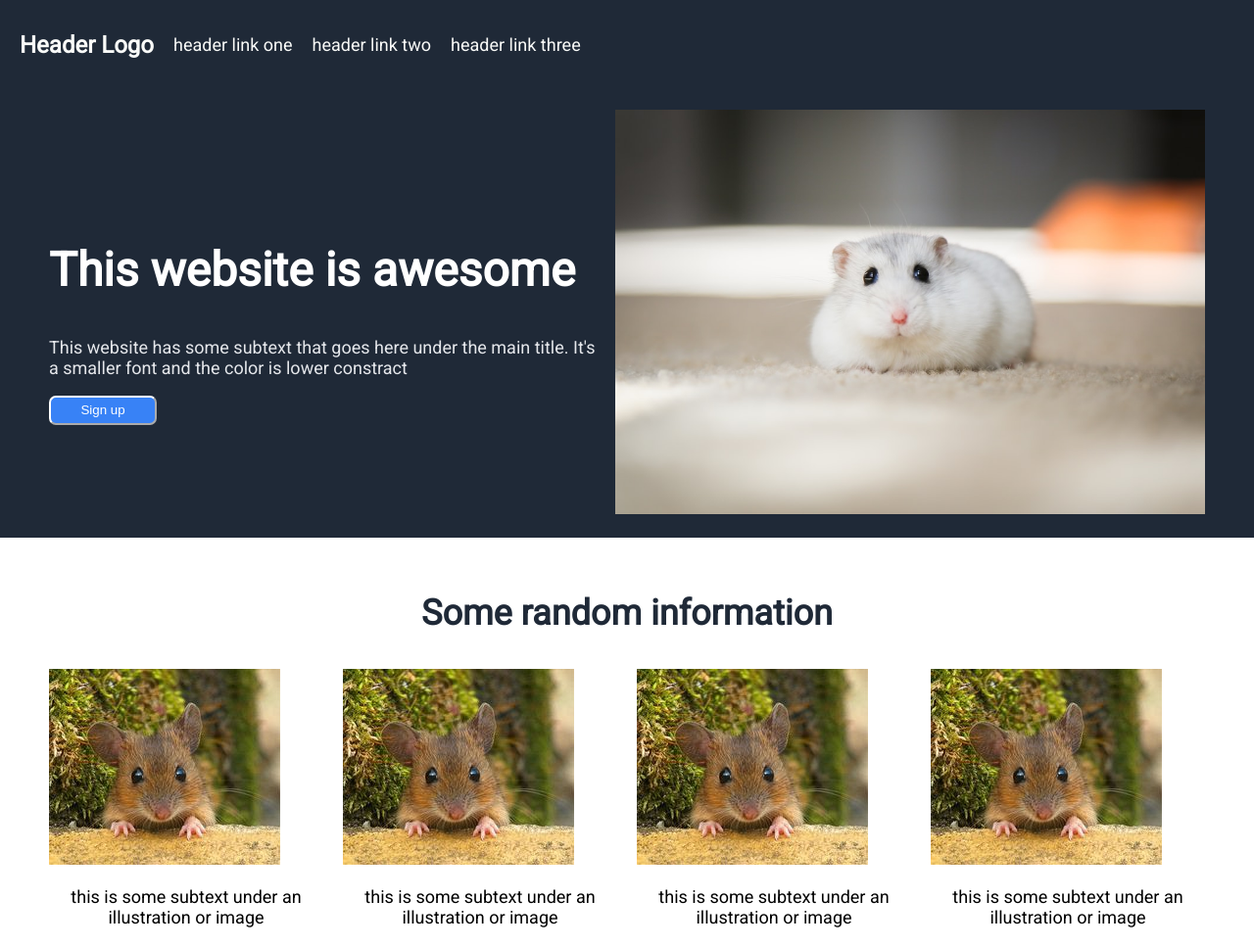
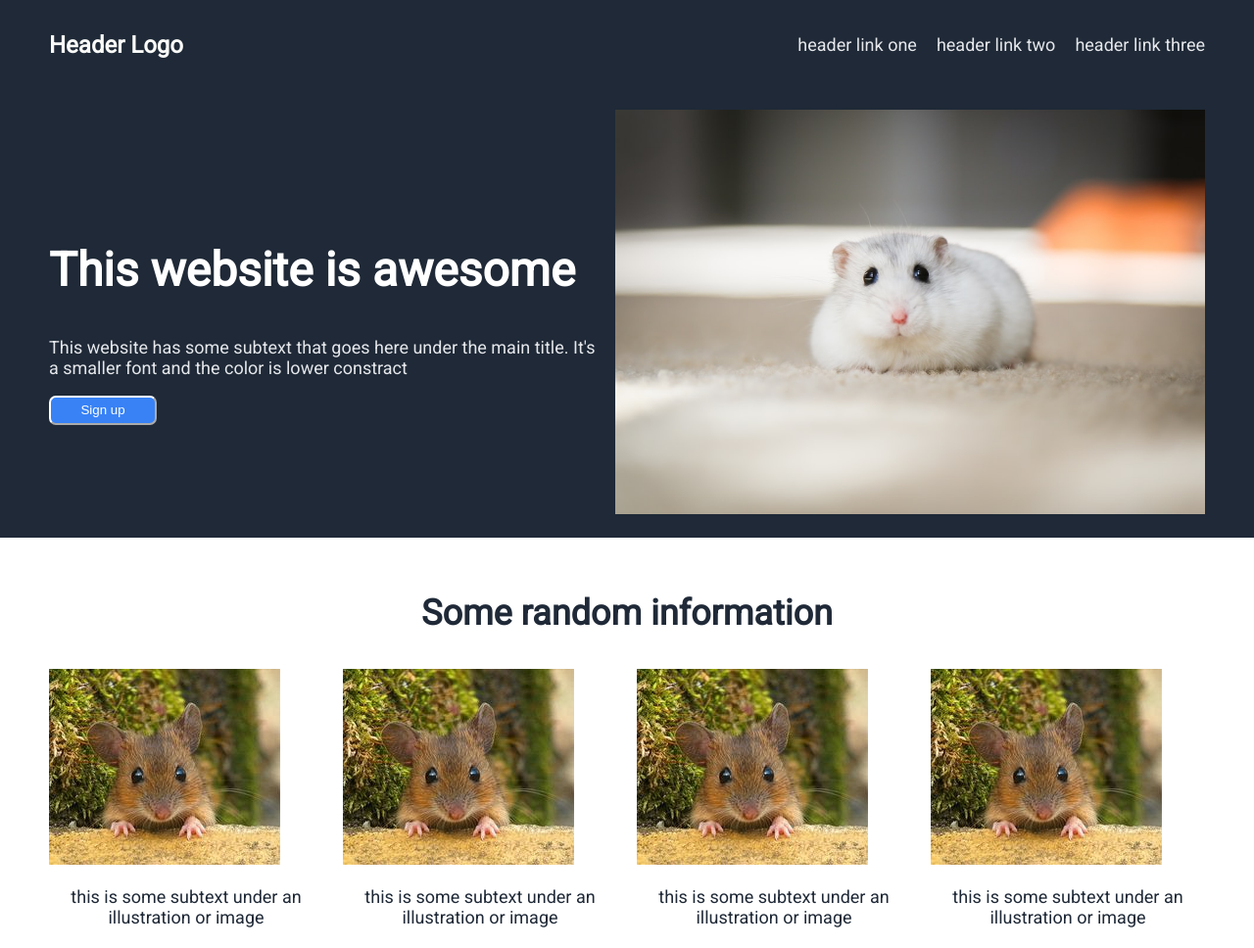
Before and after one commit to FelicityBlue/odin-landingPage, a plain HTML site: page index.html in a window 1280 px wide. Shown: the top 968 px of the page at 98% size. Drawn offline with Linux system fonts and the light colour scheme.

Commit message:
finish template

```diff
--- a/index.html
+++ b/index.html
@@ -7,13 +7,13 @@
     </head>
     <body>
 
-
         <div class = "header">
             <div class = "flex-container">
-                <h4 class = "logo">Header Logo</h4>
-                <p>header link one</p>
-                <p>header link two</p>
-                <p>header link three</p>
+                    <h4 class = "logo">Header Logo</h4>
+                    <p style="color:#E5E7EB;">header link one</p>
+                    <p style="color:#E5E7EB;">header link two</p>
+                    <p style="color:#E5E7EB;">header link three</p>
+
             </div>
         </div>
 
@@ -24,12 +24,10 @@
                     <p style="color:#E5E7EB;">This website has some subtext that goes here under the main title. It's a smaller font and the color is lower constract</p>
                     <button>Sign up</button>
                 </div>
-
                 <div>
                 <img src= "images/mouse.jfif" alt="a cute mouse" >
                 </div>
             </div>
-
         </nav>
 
         <nav>
--- a/style.css
+++ b/style.css
@@ -1,5 +1,4 @@
 body {
-    padding: 0;
     margin: 0;
     font-family: "roboto";
 }
@@ -23,6 +22,8 @@ h4{
 /* hero secondary text, header link text*/
 p{
     font-size: 18px;
+    color: #1F2937;
+
 }
 
 nav{
@@ -46,14 +47,16 @@ button {
 }
 
 .flex-container {
+
     display: flex;
+    gap: 20px;
     justify-content: center;
     align-items: center;
-    flex-basis: auto;
-    gap: 20px;
-    height:fit-content;
-    width: fit-content;
+    /* flex-basis: auto; */
+    /* height:fit-content;
+    width: fit-content; */
 }
+
 .flex-container .logo {
     flex: 2 1 0%;
 }
@@ -67,8 +70,8 @@ button {
 
     color:#F9FAF8;
     background-color: #1F2937;
-    padding-left: 20px;
-    padding-right: 20px;
+    padding-left: 50px;
+    padding-right: 50px;
 }
 #info-header{
     color:#1F2937;
```
